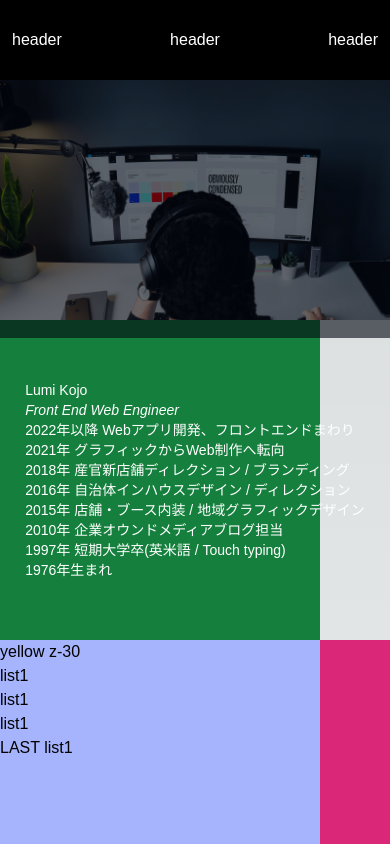
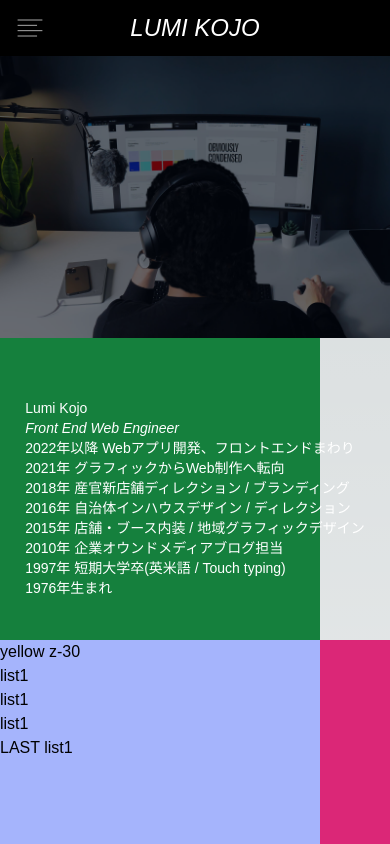
Before and after one commit to lumijoe/next_testocober, a Next.js app: page /test4 in a window 390 px wide. Shown: the top 844 px of the page. Built offline with nearby package versions, Linux system fonts and the light colour scheme; a web font is replaced by a local one.

Commit message:
test test4

```diff
--- a/components/Hero/HeroSkillsA.js
+++ b/components/Hero/HeroSkillsA.js
@@ -21,7 +21,7 @@ export default function HeroTitleSkills() {
             opacity: 1, // 最終的に不透明度を1に設定
             y: 0, // 移動を元に戻す
             duration: 0.1,
-            stagger: 0.1,
+            stagger: 0.1, // 要素ごとに遅延させる
             ease: 'power3.inOut',
         });
     }, []);
--- a/pages/about.js
+++ b/pages/about.js
@@ -13,10 +13,10 @@ export default function About() {
     return (
         <div>
             <Header2 />
-            <div>
+            <div className='relative'>
                 <div style={{ position: "relative", height: "40vh" }}>
                     <Image
-                        className='h-60 w-full object-contain md:h-full md:w-48 hover:object-scale-down'
+                        className='h-60 w-full object-contain md:h-full md:w-48 hover:object-scale-down fixed'
                         src={imgwork}
                         alt="Work img"
                         fill={true}
@@ -25,6 +25,7 @@ export default function About() {
                     />
                 </div>
                 <div className='absolute inset-0 bg-gray-950 opacity-60' style={{ height: "40vh" }}/>
+
             </div>
 
             <div className='mt-[52px]'>
--- a/pages/index.js
+++ b/pages/index.js
@@ -7,7 +7,7 @@ import Head from 'next/head'
 import { Inter } from 'next/font/google'
 import styles from '@/styles/Home.module.css'
 // カスタム要素コンポーネント
-import Layout from '../components/Layout' // Header,Layout{child}main,Footer
+import Layout from '../components/Layout' // Header2,Layout{child}main,Footer
 import Hero from '../components/Hero'
 import WorksBox from '../components/WorksBox'
 
--- a/pages/test4.js
+++ b/pages/test4.js
@@ -9,10 +9,13 @@ import Footer from '../components/Footer';
 export default function Test4() {
     return (
         <div>
+            <Header2 />
+            <div className='relative'>
 
+            </div>
 
             {/* ２番目：一時固定画像 */}
-            <div className="bg-black  w-full h-60  fixed mt-20 z-10 items-center justify-center" >
+            <div className="bg-black  w-full h-[40vh]  fixed z-10 items-center justify-center" >
                 <Image
                     className='h-60 w-full object-contain md:h-full md:w-48 hover:object-scale-down'
                     src={imgwork}
@@ -22,10 +25,10 @@ export default function Test4() {
                     priority
                 />
             </div>
-            <div className='absolute inset-0 bg-gray-950 opacity-60 z-20' style={{ height: "40vh" }}/>
+            <div className='fixed inset-0 bg-gray-950 opacity-60 z-20' style={{ height: "40vh" }}/>
 
             {/* ３番目：一部：テキスト部分 */}
-            <div className="w-full h-80 absolute z-30 mt-80 py-8 flex flex-col justify-center items-center">
+            <div className="w-full h-80 absolute z-30 mt-[40vh] py-8 flex flex-col justify-center items-center">
                 <ul>
                     <li><p className="text-white text-sm">Lumi Kojo</p></li>
                     <li><p className="text-white text-sm italic">Front End Web Engineer</p></li>
@@ -41,12 +44,12 @@ export default function Test4() {
                 </ul>
             </div>
 
-            {/* ヘッダー */}
+            {/* ヘッダー
             <header className="bg-black h-20 w-full flex flex-row fixed top-0 items-center z-50">
                 <p className="text-white flex-1 text-light pl-3">header</p>
                 <p className="text-white flex-1 text-center" >header</p>
                 <p className="text-white flex-1 text-right pr-3">header</p>
-            </header>
+            </header> */}
 
 
 
```
